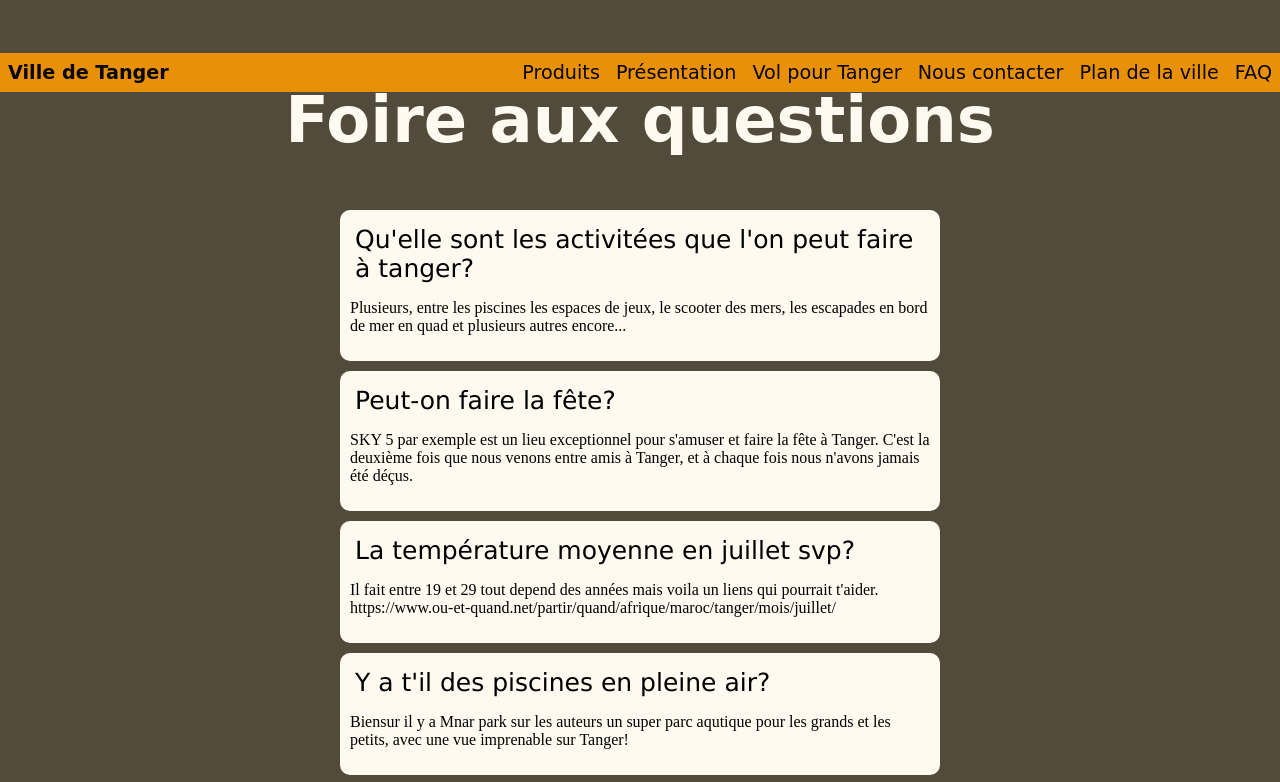
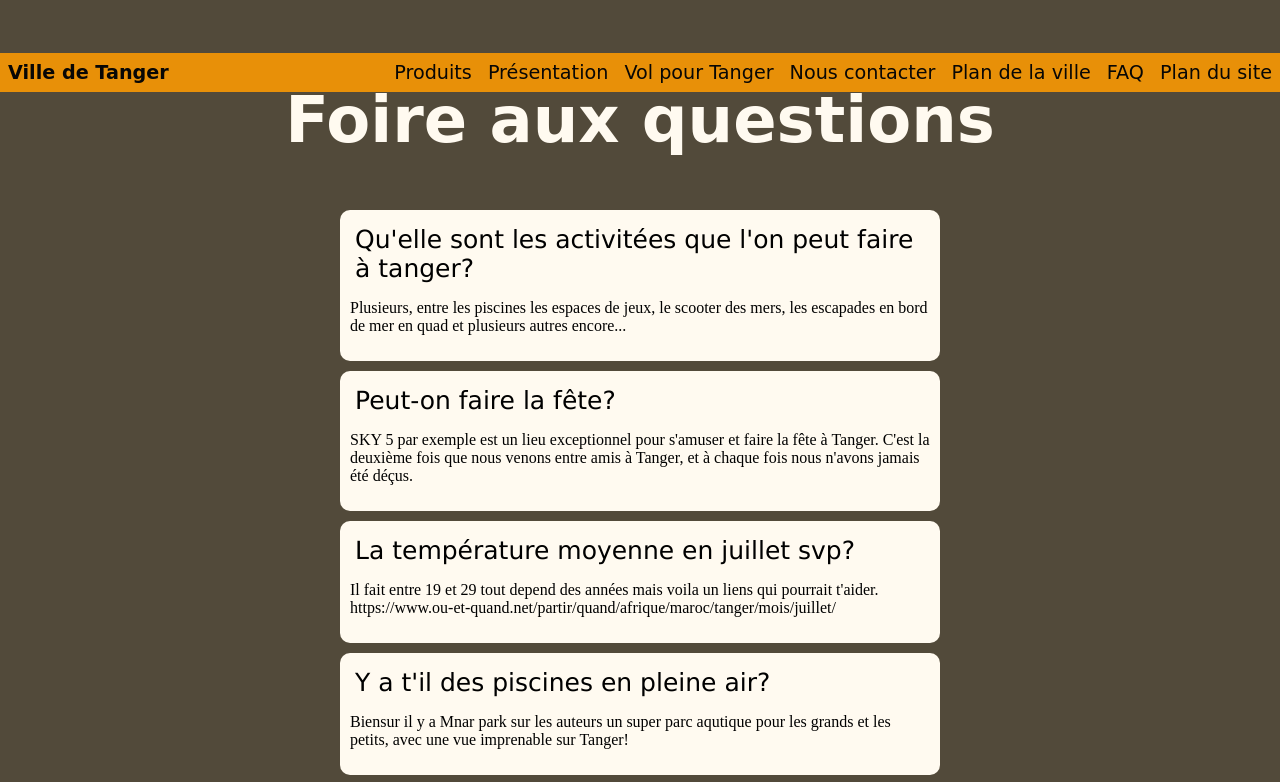
Before and after one commit to majidsetta/techsetta, a plain HTML site: page faq.html in a window 1280 px wide. Shown: the top 782 px of the page. Drawn offline with Linux system fonts and the light colour scheme; a script that the page names is missing.

Commit message:
Update faq.html

```diff
--- a/faq.html
+++ b/faq.html
@@ -10,6 +10,7 @@
   <header>
   <nav>
       <ul>
+        <li><a href="plandusite.html">Plan du site</a></li>
         <li><a href="faq.html">FAQ</a></li>
         <li><a href="plan.html">Plan de la ville</a></li>
         <li ><a href="#contact">Nous contacter</a></li>
```
